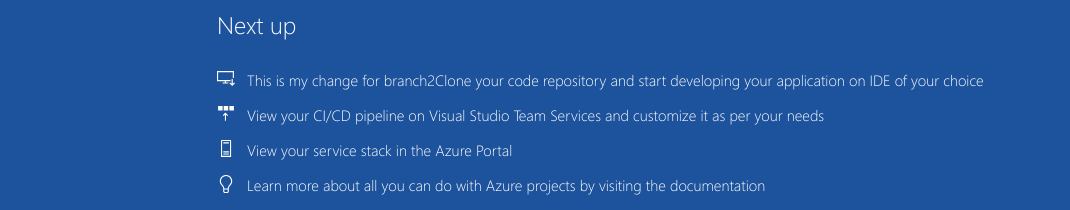
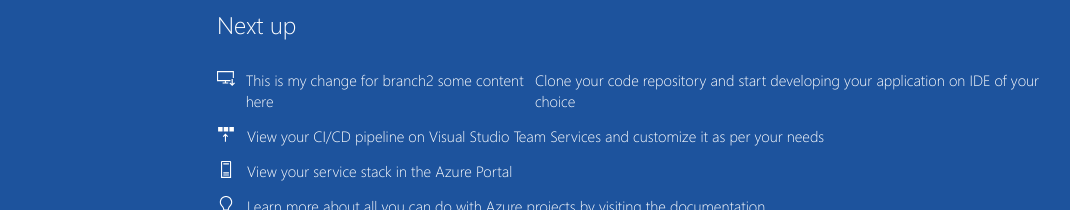
Before and after one commit to harshadachavan/gitdemo2, a plain HTML site: page index.html in a window 1280 px wide. Shown: the part 590-800 px from the top of the page, without its empty margins (8-1078 px from the left). Drawn offline with Linux system fonts and the light colour scheme.

Commit message:
changes to branch2

```diff
--- a/index.html
+++ b/index.html
@@ -28,7 +28,8 @@
                             <div class="step-icon">
                                 <img src="img/cloneWhite.svg">
 			    </div>
-			    <div>This is my change for branch2 </div>
+			    <div>This is my change for branch2 some content here
+			    </div>
                             <div class="step-text"><a href="https://go.microsoft.com/fwlink/?linkid=862409">Clone your code repository and start developing your application on IDE of your choice</a></div>
                         </div>
                         <div class="step">
```
